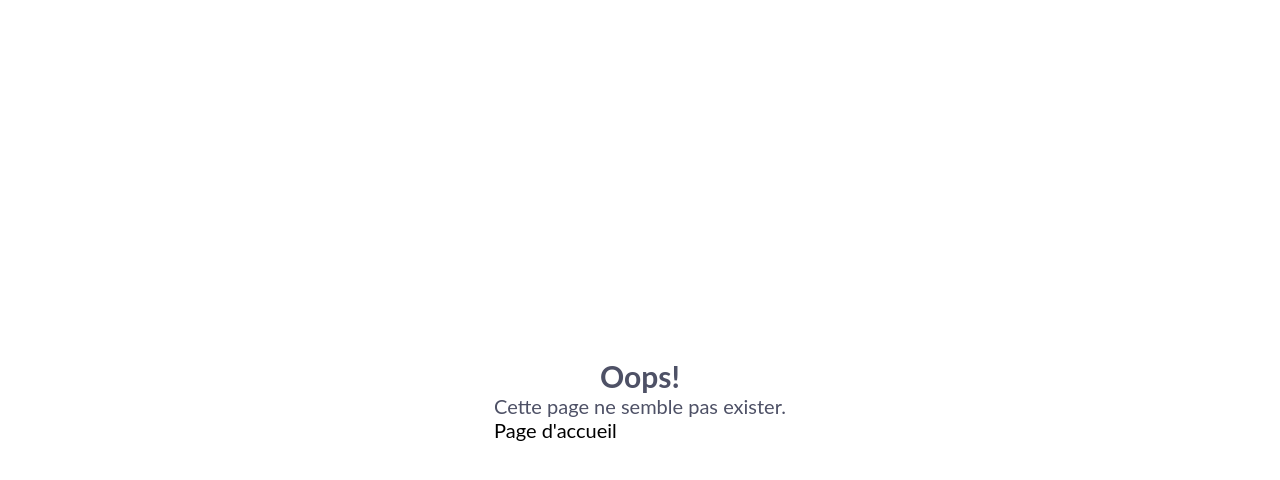
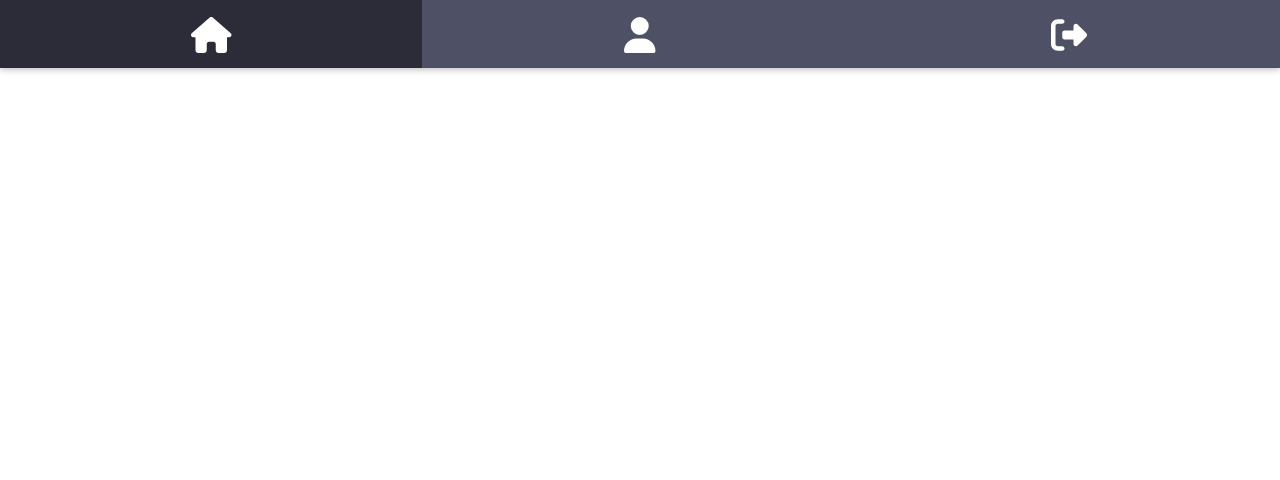
Before and after one commit to Flore-06/P7-Groupomania, a React (Create React App) app in the folder frontend/: page /header in a window 1280 px wide. Shown: the top 480 px of the page. Built offline with nearby package versions, Linux system fonts and the light colour scheme.

Commit message:
la barre de menu est intégrée désormais comme composant

```diff
--- a/frontend/src/App.js
+++ b/frontend/src/App.js
@@ -1,6 +1,7 @@
 import Register from './components/Register';
 import Login from './components/Login';
 import Home from './components/Home';
+import Header from './components/Header';
 import Layout from './components/Layout';
 import Editor from './components/Editor';
 import Admin from './components/Admin';
@@ -27,6 +28,7 @@ function App() {
         {/* public routes */}
         <Route path="login" element={<Login />} />
         <Route path="register" element={<Register />} />
+        <Route path="header" element={<Header />} />
         <Route path="create-post" element={<CreatePost />} />
         <Route path="publish-post" element={<PublishPost />} />
         <Route path="create-comment" element={<CreateComment />} />
--- /dev/null
+++ b/frontend/src/components/Header.js
@@ -0,0 +1,35 @@
+import { useNavigate, Link } from "react-router-dom";
+import { useContext } from "react";
+
+import AuthContext from "../context/AuthProvider";
+import { faRightFromBracket, faUser, faHome } from "@fortawesome/free-solid-svg-icons";
+import { FontAwesomeIcon } from "@fortawesome/react-fontawesome";
+
+
+const Header = () => {
+    const { setAuth } = useContext(AuthContext);
+    const navigate = useNavigate();
+
+    /* Pour se déconnecter */
+    const logout = async () => {
+        // if used in more components, this should be in context
+        // axios to /logout endpoint
+        setAuth({});
+        localStorage.clear();
+        navigate('/login');
+    }
+
+
+    return (
+        <div className="navbar">
+                <a aria-label="Home" className="active" href="/" style={{width:'33%'}}><FontAwesomeIcon icon={faHome}/></a>
+                <a aria-label="Administrateur" href="/admin" style={{width:'34%'}}><FontAwesomeIcon icon={faUser}/></a>
+                <a aria-label="Déconnexion" href="/login" onClick={logout} style={{width:'33%'}}><FontAwesomeIcon icon={faRightFromBracket}/></a>
+        </div>
+
+    );
+
+
+}
+
+export default Header
--- a/frontend/src/components/Home.js
+++ b/frontend/src/components/Home.js
@@ -7,13 +7,14 @@ import AuthContext from "../context/AuthProvider";
 import { faRightFromBracket, faUser, faHome } from "@fortawesome/free-solid-svg-icons";
 import { FontAwesomeIcon } from "@fortawesome/react-fontawesome";
 import { Routes, Route } from 'react-router-dom';
+import Header from '../components/Header';
 import CreatePost from '../components/Creation';
 import PublishPost from '../components/PublishedPosts';
 
 
 const Home = () => {
-    const { setAuth } = useContext(AuthContext);
-    const navigate = useNavigate();
+    /*const { setAuth } = useContext(AuthContext);
+    const navigate = useNavigate();*/
 
 
     /*Pour fermer le Dropdown menu*/
@@ -32,14 +33,14 @@ const Home = () => {
         }
     });
 
-    /* Pour se déconnecter */
+    /* Pour se déconnecter
     const logout = async () => {
         // if used in more components, this should be in context
         // axios to /logout endpoint
         setAuth({});
         localStorage.clear();
         navigate('/login');
-    }
+    }*/
 
 
 
@@ -47,11 +48,9 @@ const Home = () => {
 
     return (
         <main className="light-background">
-            <div className="navbar">
-                    <a aria-label="Home" className="active" href="/" style={{width:'33%'}}><FontAwesomeIcon icon={faHome}/></a>
-                    <a aria-label="Administrateur" href="/admin" style={{width:'34%'}}><FontAwesomeIcon icon={faUser}/></a>
-                    <a aria-label="Déconnexion" href="/login" onClick={logout} style={{width:'33%'}}><FontAwesomeIcon icon={faRightFromBracket}/></a>
-            </div>
+            <Routes>
+                <Route path="*" element={<Header/>} />
+            </Routes>
 
             <section className="bg-light-grey section-bienvenue">
                 <h1>Bienvenue sur le Réseau Social de</h1>
```
